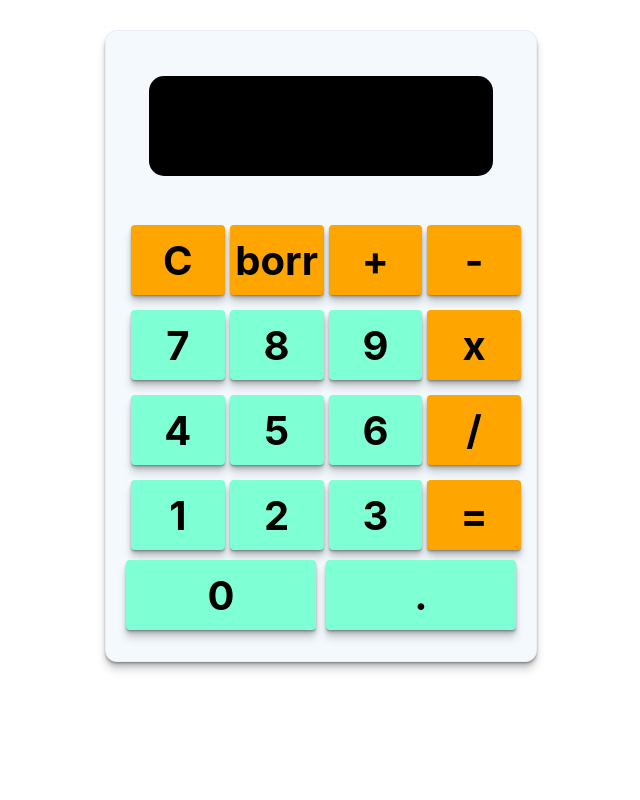
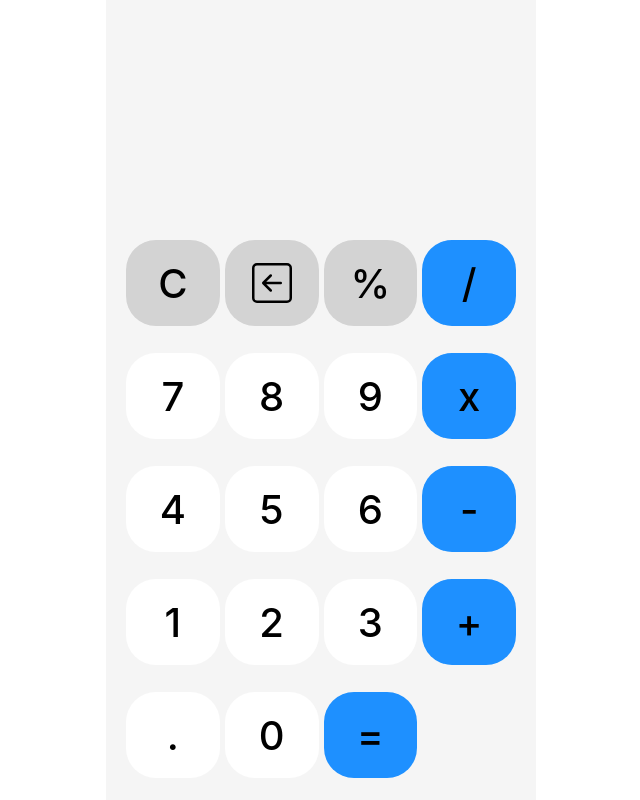
Before and after one commit to Nahomymsr/Calculadora, a React (Create React App) app: page / in a window 1280 px wide. Shown: the whole page, without its empty margins (319-959 px from the left). Built offline with nearby package versions, Linux system fonts and the light colour scheme.

Commit message:
Mejoras ui

```diff
--- a/src/App.css
+++ b/src/App.css
@@ -1,17 +1,4 @@
-.contenedor-principal{
-  max-width: 430px;
-  min-width: 430px;
-  width:70%;
-  height: 630px;
-  margin-top: 30px;
-  border-radius: 30px;
 
-  backdrop-filter: blur(8px) saturate(110%);
-    -webkit-backdrop-filter: blur(8px) saturate(110%);
-    background-color: rgba(74, 144, 226, 0.06);
-    border-radius: 12px;
-    border: 1px solid rgba(209, 213, 219, 0.3);
-}
 
 .shadow-button{
   box-shadow: 0 1px 1px rgba(0,0,0,0.15), 0 2px 2px rgba(0,0,0,0.15), 0 4px 4px rgba(0,0,0,0.15), 0 8px 8px rgba(0,0,0,0.15);
@@ -37,4 +24,27 @@ justify-content: center;
   grid-column-gap: 5px;
   grid-row-gap: 5px;
   margin-inline: 20px;
+  height: 70%;
 }
+
+@media (max-width: 431px) {
+  .contenedor-principal{
+
+    width: 100%;
+    height: 100vh;
+
+
+
+
+  }
+
+}
+
+@media (min-width: 432px) {
+  .contenedor-principal{
+    max-width: 430px;
+    min-width: 280px;
+    width: 70%;
+    height: 100vh;
+}
+  }
--- a/src/App.js
+++ b/src/App.js
@@ -99,6 +99,18 @@ const ControladorNum = (PropNum,IsNum) =>
                 SetOp(null)
               }
             }
+            if(StateOp == "%")
+            {
+              SetFirstNum((Number(NextNum) * Number(FirstNum))/100)
+              SetNextNum(null)
+
+              if(PropNum != "="){
+                SetOp(PropNum)
+              }
+              else{
+                SetOp(null)
+              }
+            }
       }
 
     }
@@ -137,40 +149,52 @@ const ControladorNum = (PropNum,IsNum) =>
 
   return (
     <div className="App d-flex justify-content-center">
-      <div className="contenedor-principal shadow-button">
+      <div className="contenedor-principal" style={{backgroundColor:'whitesmoke'}}>
         <div id='Pantalla 'className='d-flex justify-content-center d-flex aling-item-center' style={{height:'30%'}}>
             <Pantalla valor={FirstNum} operador={StateOp} numeroAnt={NextNum}/>
         </div>
 
         <div id='Teclado' className=' justify-content-center' >
-          <Boton Num="C" IsNum={false} ControladorNum={ControladorNum}/>
-          <Boton Num="borr" IsNum={false} ControladorNum={ControladorNum}/>
-          <Boton Num="+" IsNum={false}ControladorNum={ControladorNum} />
-          <Boton Num="-" IsNum={false}ControladorNum={ControladorNum} />
+          <Boton Num="C" IsNum={false} ColorClass="Background-Grey" ControladorNum={ControladorNum}/>
+          <Boton Num="borr" IsNum={false} ColorClass="Background-Grey" ControladorNum={ControladorNum}/>
+          <Boton Num="%" IsNum={false} ColorClass="Background-Grey" ControladorNum={ControladorNum}/>
+          <Boton Num="/" IsNum={false} ColorClass="Background-Dodgerblue" ControladorNum={ControladorNum}/>
 
-          <Boton Num="7" IsNum={true}  ControladorNum={ControladorNum} />
-          <Boton Num="8" IsNum={true} ControladorNum={ControladorNum}/>
-          <Boton Num="9" IsNum={true} ControladorNum={ControladorNum}/>
-          <Boton Num="x" IsNum={false} ControladorNum={ControladorNum}/>
+          <Boton Num="7" IsNum={true}  ColorClass="Background-white" ControladorNum={ControladorNum} />
+          <Boton Num="8" IsNum={true} ColorClass="Background-white" ControladorNum={ControladorNum}/>
+          <Boton Num="9" IsNum={true} ColorClass="Background-white" ControladorNum={ControladorNum}/>
+          <Boton Num="x" IsNum={false} ColorClass="Background-Dodgerblue" ControladorNum={ControladorNum}/>
 
-          <Boton Num="4" IsNum={true} ControladorNum={ControladorNum}/>
-          <Boton Num="5" IsNum={true} ControladorNum={ControladorNum}/>
-          <Boton Num="6" IsNum={true} ControladorNum={ControladorNum}/>
-          <Boton Num="/" IsNum={false}  ControladorNum={ControladorNum}/>
+          <Boton Num="4" IsNum={true} ColorClass="Background-white" ControladorNum={ControladorNum}/>
+          <Boton Num="5" IsNum={true} ColorClass="Background-white" ControladorNum={ControladorNum}/>
+          <Boton Num="6" IsNum={true} ColorClass="Background-white" ControladorNum={ControladorNum}/>
+          <Boton Num="-" IsNum={false} ColorClass="Background-Dodgerblue" ControladorNum={ControladorNum} />
+
+          <Boton Num="1" IsNum={true} ColorClass="Background-white" ControladorNum={ControladorNum}/>
+          <Boton Num="2" IsNum={true} ColorClass="Background-white" ControladorNum={ControladorNum}/>
+          <Boton Num="3" IsNum={true} ColorClass="Background-white" ControladorNum={ControladorNum}/>
+          <Boton Num="+" IsNum={false} ColorClass="Background-Dodgerblue" ControladorNum={ControladorNum} />
+
+          <Boton Num="." IsNum={true}  ColorClass="Background-white" ControladorNum={ControladorNum}/>
+          <Boton Num="0" IsNum={true} ColorClass="Background-white" ControladorNum={ControladorNum}/>
+          <Boton Num="=" IsNum={false} ColorClass="Background-Dodgerblue" ControladorNum={ControladorNum}/>
 
 
-          <Boton Num="1" IsNum={true} ControladorNum={ControladorNum}/>
-          <Boton Num="2" IsNum={true} ControladorNum={ControladorNum}/>
-          <Boton Num="3" IsNum={true} ControladorNum={ControladorNum}/>
-          <Boton Num="=" IsNum={false} ControladorNum={ControladorNum}/>
+
+
+
+
+
+
+
+
+
+
 
 
       </div>
 
-      <div className='d-flex'style={{marginInline:'15px'}}>
-         <Boton Num="0" IsNum={true}  ControladorNum={ControladorNum}/>
-          <Boton Num="." IsNum={true} ControladorNum={ControladorNum}/>
-         </div>
+
     </div>
     </div>
   );
--- a/src/Componentes/Boton.js
+++ b/src/Componentes/Boton.js
@@ -1,14 +1,15 @@
 import '../Estilos/BotonStyle.css'
 
-export default function Boton({Num ,IsNum, ControladorNum}){
+export default function Boton({Num ,IsNum, ControladorNum,ColorClass}){
 
 
 
 
     return(
-
-            <div className={"btn-style " + ( IsNum ? 'Background-Num' : 'Background-Op')+ " shadow-button"} onClick={()=>ControladorNum(Num,IsNum)}   >
-                {Num}
+            <div className={"btn-style " + ColorClass} onClick={()=>ControladorNum(Num,IsNum)}>
+                {Num !== "borr" ? Num : <svg xmlns="http://www.w3.org/2000/svg" width="40" height="40" fill="currentColor" class="bi bi-arrow-left-square" viewBox="0 0 16 16">
+  <path fill-rule="evenodd" d="M15 2a1 1 0 0 0-1-1H2a1 1 0 0 0-1 1v12a1 1 0 0 0 1 1h12a1 1 0 0 0 1-1zM0 2a2 2 0 0 1 2-2h12a2 2 0 0 1 2 2v12a2 2 0 0 1-2 2H2a2 2 0 0 1-2-2zm11.5 5.5a.5.5 0 0 1 0 1H5.707l2.147 2.146a.5.5 0 0 1-.708.708l-3-3a.5.5 0 0 1 0-.708l3-3a.5.5 0 1 1 .708.708L5.707 7.5z"/>
+</svg>}
             </div>
     )
 }
--- a/src/Componentes/Pantalla.js
+++ b/src/Componentes/Pantalla.js
@@ -7,10 +7,13 @@ export function Pantalla ({valor,operador,numeroAnt}){
 
     return(
     <div className='Pantalla-calc'>
-            <div style={{display:'flex', justifyContent:'end',color:'white',height:'100%',alignItems:'end',marginRight:'5px',fontSize:'x-large',fontWeight:'600'}}>
-                <div>{valor}</div><div>{operador}</div>
-                <div>{numeroAnt}</div>
+            <div style={{display:'grid', justifyContent:'end',color:'white',height:'100%',alignItems:'end',marginRight:'5%',fontSize:'x-large',fontWeight:'600'}}>
+                <div style={{display:'flex', alignItems:'end',height:'100%'}}>
+                <div style={{color:'black', fontSize:'35px'}}>{valor}</div>
+                <div style={{color:'black',  fontSize:'35px'}}>{operador}</div>
+                </div>
+                <div style={{color:'black', display:'flex', alignItems:'center',height:'100%', justifyContent:'end',  fontSize:'35px'}}>{numeroAnt}</div>
 
-                </div>
+            </div>
     </div>)
 }
--- a/src/Estilos/BotonStyle.css
+++ b/src/Estilos/BotonStyle.css
@@ -1,20 +1,25 @@
 .btn-style{
     width:100%;
-    height: 70px;
-    margin: 5px;
-    border-radius: 4px;
+    height: 80%;
+    min-height: 30px;
+    border-radius: 30px;
     display: flex;
     justify-content: center;
     align-items: center;
     font-size: 40px;
-    font-weight: bold;
+    font-weight: 500;
   }
 
-  .Background-Num{
-    background-color: aquamarine;
+  .Background-white{
+    background-color: white;
 
   }
 
-  .Background-Op{
-    background-color: orange;
+  .Background-Dodgerblue{
+    background-color: dodgerblue;
   }
+
+  .Background-Grey{
+    background-color: lightgrey;
+
+  }
--- a/src/Estilos/Pantalla.css
+++ b/src/Estilos/Pantalla.css
@@ -1,9 +1,8 @@
 .Pantalla-calc{
 
-    width: 80%;
-    height: 100px;
-    background-color: black;
-    border-radius: 15px;
+    width: 100%;
+    height: 100%;
+    background-color: whitesmoke;
     overflow-wrap: anywhere;
-    overflow-y: hidden
+    overflow-y: hidden;
 }
```
